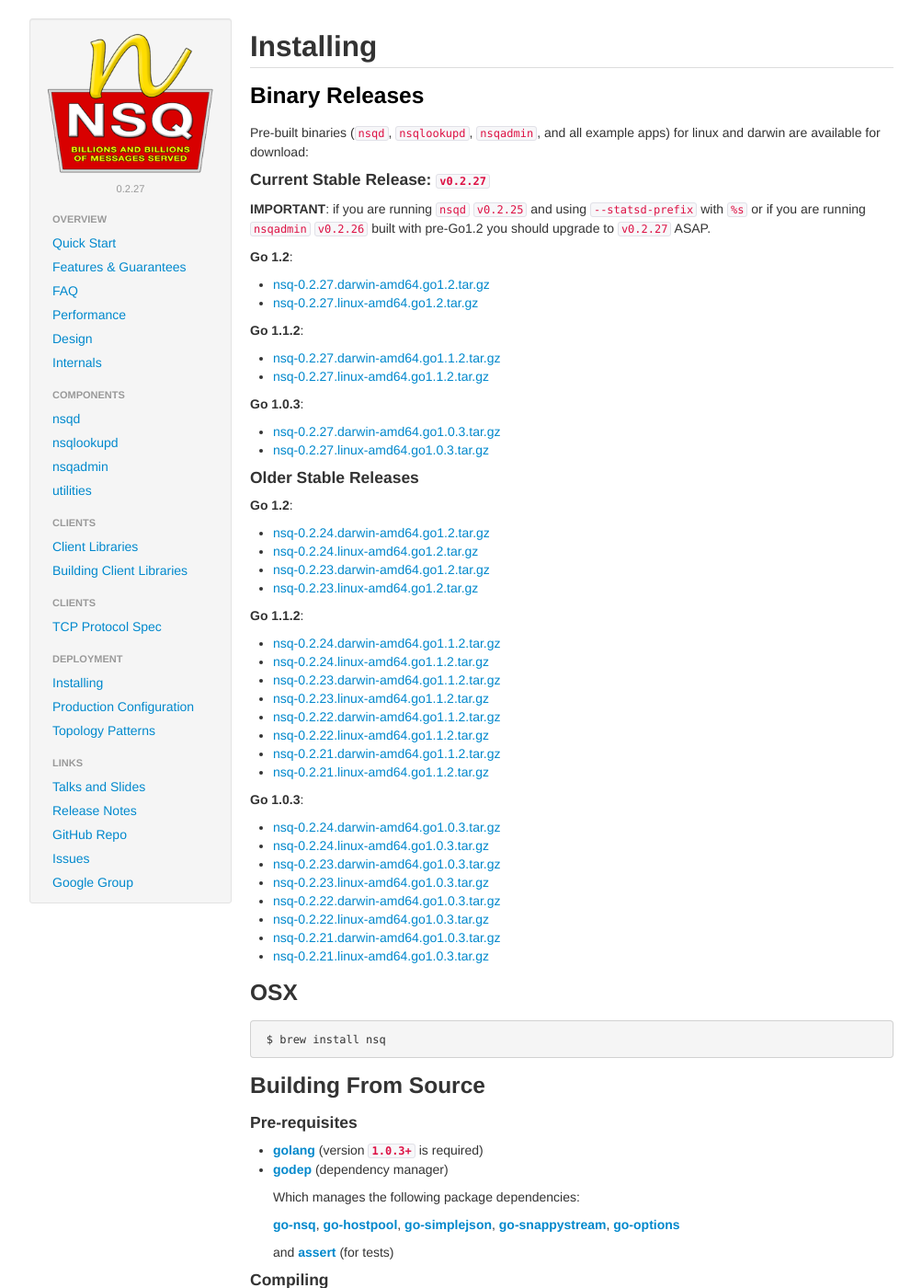
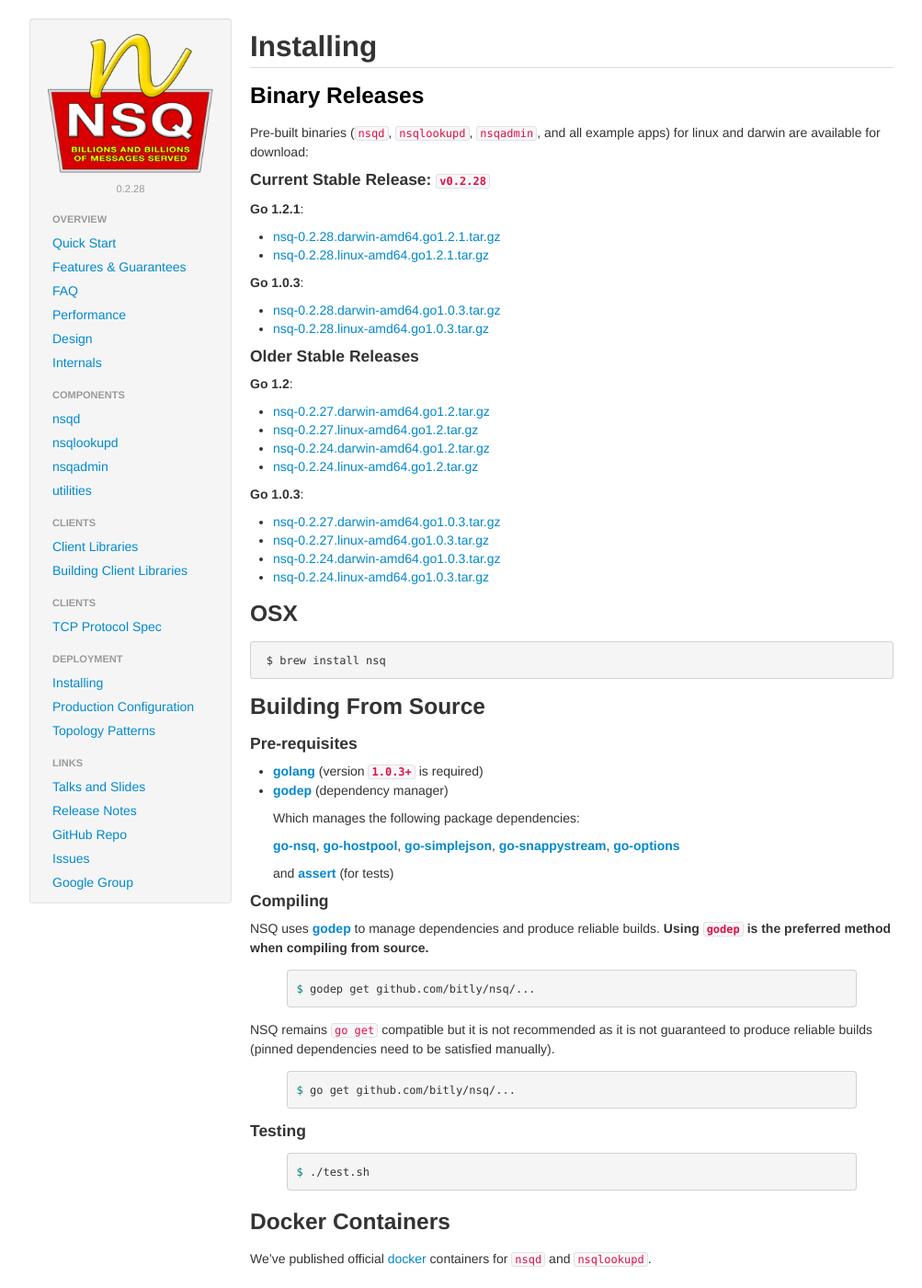
Before and after one commit to nsqio/nsq, a Jekyll site: the page built from _posts/2014-03-01-installing.md, in a window 1280 px wide and 1400 px high. Shown: the whole window at 92% size, without its empty margins (138-1141 px from the left). Built offline with Jekyll 4.4.1, drawn with Linux system fonts in a browser that asks for light colours.

```diff
--- a/_config.yml
+++ b/_config.yml
@@ -1,4 +1,4 @@
 source: .
-version: 0.2.27
+version: 0.2.28
 pygments: true
 baseurl: /nsq
--- a/_posts/2014-03-01-installing.md
+++ b/_posts/2014-03-01-installing.md
@@ -10,56 +10,33 @@ permalink: /deployment/installing.html
 Pre-built binaries (`nsqd`, `nsqlookupd`, `nsqadmin`, and all example apps) for linux and darwin are
 available for download:
 
-#### Current Stable Release: **`v0.2.27`**
+#### Current Stable Release: **`v0.2.28`**
 
-**IMPORTANT**: if you are running `nsqd` `v0.2.25` and using `--statsd-prefix` with `%s` or if you are
-running `nsqadmin` `v0.2.26` built with pre-Go1.2 you should upgrade to `v0.2.27` ASAP.
+**Go 1.2.1**:
+
+ * [nsq-0.2.28.darwin-amd64.go1.2.1.tar.gz][0.2.28_darwin_go121]
+ * [nsq-0.2.28.linux-amd64.go1.2.1.tar.gz][0.2.28_linux_go121]
+
+**Go 1.0.3**:
+
+ * [nsq-0.2.28.darwin-amd64.go1.0.3.tar.gz][0.2.28_darwin]
+ * [nsq-0.2.28.linux-amd64.go1.0.3.tar.gz][0.2.28_linux]
+
+#### Older Stable Releases
 
 **Go 1.2**:
 
  * [nsq-0.2.27.darwin-amd64.go1.2.tar.gz][0.2.27_darwin_go12]
  * [nsq-0.2.27.linux-amd64.go1.2.tar.gz][0.2.27_linux_go12]
-
-**Go 1.1.2**:
-
- * [nsq-0.2.27.darwin-amd64.go1.1.2.tar.gz][0.2.27_darwin_go112]
- * [nsq-0.2.27.linux-amd64.go1.1.2.tar.gz][0.2.27_linux_go112]
+ * [nsq-0.2.24.darwin-amd64.go1.2.tar.gz][0.2.24_darwin_go12]
+ * [nsq-0.2.24.linux-amd64.go1.2.tar.gz][0.2.24_linux_go12]
 
 **Go 1.0.3**:
 
  * [nsq-0.2.27.darwin-amd64.go1.0.3.tar.gz][0.2.27_darwin]
  * [nsq-0.2.27.linux-amd64.go1.0.3.tar.gz][0.2.27_linux]
-
-#### Older Stable Releases
-
-**Go 1.2**:
-
- * [nsq-0.2.24.darwin-amd64.go1.2.tar.gz][0.2.24_darwin_go12]
- * [nsq-0.2.24.linux-amd64.go1.2.tar.gz][0.2.24_linux_go12]
- * [nsq-0.2.23.darwin-amd64.go1.2.tar.gz][0.2.23_darwin_go12]
- * [nsq-0.2.23.linux-amd64.go1.2.tar.gz][0.2.23_linux_go12]
-
-**Go 1.1.2**:
-
- * [nsq-0.2.24.darwin-amd64.go1.1.2.tar.gz][0.2.24_darwin_go112]
- * [nsq-0.2.24.linux-amd64.go1.1.2.tar.gz][0.2.24_linux_go112]
- * [nsq-0.2.23.darwin-amd64.go1.1.2.tar.gz][0.2.23_darwin_go112]
- * [nsq-0.2.23.linux-amd64.go1.1.2.tar.gz][0.2.23_linux_go112]
- * [nsq-0.2.22.darwin-amd64.go1.1.2.tar.gz][0.2.22_darwin_go112]
- * [nsq-0.2.22.linux-amd64.go1.1.2.tar.gz][0.2.22_linux_go112]
- * [nsq-0.2.21.darwin-amd64.go1.1.2.tar.gz][0.2.21_darwin_go112]
- * [nsq-0.2.21.linux-amd64.go1.1.2.tar.gz][0.2.21_linux_go112]
-
-**Go 1.0.3**:
-
  * [nsq-0.2.24.darwin-amd64.go1.0.3.tar.gz][0.2.24_darwin]
  * [nsq-0.2.24.linux-amd64.go1.0.3.tar.gz][0.2.24_linux]
- * [nsq-0.2.23.darwin-amd64.go1.0.3.tar.gz][0.2.23_darwin]
- * [nsq-0.2.23.linux-amd64.go1.0.3.tar.gz][0.2.23_linux]
- * [nsq-0.2.22.darwin-amd64.go1.0.3.tar.gz][0.2.22_darwin]
- * [nsq-0.2.22.linux-amd64.go1.0.3.tar.gz][0.2.22_linux]
- * [nsq-0.2.21.darwin-amd64.go1.0.3.tar.gz][0.2.21_darwin]
- * [nsq-0.2.21.linux-amd64.go1.0.3.tar.gz][0.2.21_linux]
 
 ### OSX
 
@@ -109,36 +86,20 @@ $ ./test.sh
 We've published official [docker][docker] containers for [`nsqd`][docker_nsqd] and
 [`nsqlookupd`][docker_nsqlookupd].
 
+[0.2.28_darwin_go121]: https://s3.amazonaws.com/bitly-downloads/nsq/nsq-0.2.28.darwin-amd64.go1.2.1.tar.gz
+[0.2.28_linux_go121]: https://s3.amazonaws.com/bitly-downloads/nsq/nsq-0.2.28.linux-amd64.go1.2.1.tar.gz
+[0.2.28_darwin]: https://s3.amazonaws.com/bitly-downloads/nsq/nsq-0.2.28.darwin-amd64.go1.0.3.tar.gz
+[0.2.28_linux]: https://s3.amazonaws.com/bitly-downloads/nsq/nsq-0.2.28.linux-amd64.go1.0.3.tar.gz
+
 [0.2.27_darwin_go12]: https://s3.amazonaws.com/bitly-downloads/nsq/nsq-0.2.27.darwin-amd64.go1.2.tar.gz
 [0.2.27_linux_go12]: https://s3.amazonaws.com/bitly-downloads/nsq/nsq-0.2.27.linux-amd64.go1.2.tar.gz
 [0.2.27_darwin]: https://s3.amazonaws.com/bitly-downloads/nsq/nsq-0.2.27.darwin-amd64.go1.0.3.tar.gz
 [0.2.27_linux]: https://s3.amazonaws.com/bitly-downloads/nsq/nsq-0.2.27.linux-amd64.go1.0.3.tar.gz
-[0.2.27_darwin_go112]: https://s3.amazonaws.com/bitly-downloads/nsq/nsq-0.2.27.darwin-amd64.go1.1.2.tar.gz
-[0.2.27_linux_go112]: https://s3.amazonaws.com/bitly-downloads/nsq/nsq-0.2.27.linux-amd64.go1.1.2.tar.gz
 
 [0.2.24_darwin_go12]: https://s3.amazonaws.com/bitly-downloads/nsq/nsq-0.2.24.darwin-amd64.go1.2.tar.gz
 [0.2.24_linux_go12]: https://s3.amazonaws.com/bitly-downloads/nsq/nsq-0.2.24.linux-amd64.go1.2.tar.gz
 [0.2.24_darwin]: https://s3.amazonaws.com/bitly-downloads/nsq/nsq-0.2.24.darwin-amd64.go1.0.3.tar.gz
 [0.2.24_linux]: https://s3.amazonaws.com/bitly-downloads/nsq/nsq-0.2.24.linux-amd64.go1.0.3.tar.gz
-[0.2.24_darwin_go112]: https://s3.amazonaws.com/bitly-downloads/nsq/nsq-0.2.24.darwin-amd64.go1.1.2.tar.gz
-[0.2.24_linux_go112]: https://s3.amazonaws.com/bitly-downloads/nsq/nsq-0.2.24.linux-amd64.go1.1.2.tar.gz
-
-[0.2.23_darwin_go12]: https://s3.amazonaws.com/bitly-downloads/nsq/nsq-0.2.23.darwin-amd64.go1.2.tar.gz
-[0.2.23_linux_go12]: https://s3.amazonaws.com/bitly-downloads/nsq/nsq-0.2.23.linux-amd64.go1.2.tar.gz
-[0.2.23_darwin]: https://s3.amazonaws.com/bitly-downloads/nsq/nsq-0.2.23.darwin-amd64.go1.0.3.tar.gz
-[0.2.23_linux]: https://s3.amazonaws.com/bitly-downloads/nsq/nsq-0.2.23.linux-amd64.go1.0.3.tar.gz
-[0.2.23_darwin_go112]: https://s3.amazonaws.com/bitly-downloads/nsq/nsq-0.2.23.darwin-amd64.go1.1.2.tar.gz
-[0.2.23_linux_go112]: https://s3.amazonaws.com/bitly-downloads/nsq/nsq-0.2.23.linux-amd64.go1.1.2.tar.gz
-
-[0.2.22_darwin]: https://s3.amazonaws.com/bitly-downloads/nsq/nsq-0.2.22.darwin-amd64.go1.0.3.tar.gz
-[0.2.22_linux]: https://s3.amazonaws.com/bitly-downloads/nsq/nsq-0.2.22.linux-amd64.go1.0.3.tar.gz
-[0.2.22_darwin_go112]: https://s3.amazonaws.com/bitly-downloads/nsq/nsq-0.2.22.darwin-amd64.go1.1.2.tar.gz
-[0.2.22_linux_go112]: https://s3.amazonaws.com/bitly-downloads/nsq/nsq-0.2.22.linux-amd64.go1.1.2.tar.gz
-
-[0.2.21_darwin_go112]: https://s3.amazonaws.com/bitly-downloads/nsq/nsq-0.2.21.darwin-amd64.go1.1.2.tar.gz
-[0.2.21_linux_go112]: https://s3.amazonaws.com/bitly-downloads/nsq/nsq-0.2.21.linux-amd64.go1.1.2.tar.gz
-[0.2.21_darwin]: https://s3.amazonaws.com/bitly-downloads/nsq/nsq-0.2.21.darwin-amd64.go1.0.3.tar.gz
-[0.2.21_linux]: https://s3.amazonaws.com/bitly-downloads/nsq/nsq-0.2.21.linux-amd64.go1.0.3.tar.gz
 
 [docker]: https://docker.io/
 [docker_nsqd]: https://index.docker.io/u/mreiferson/nsqd/
```
